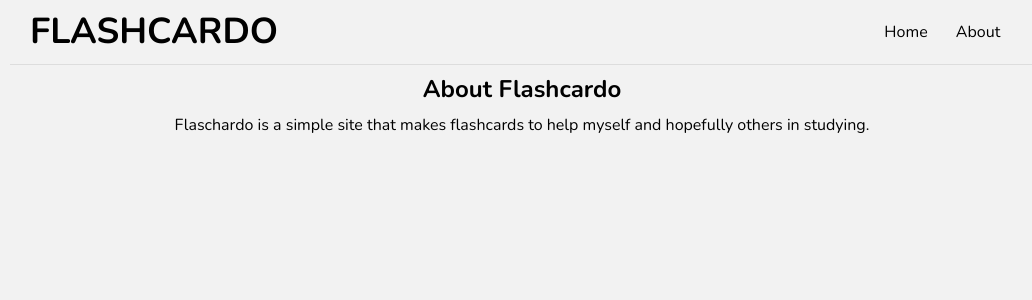
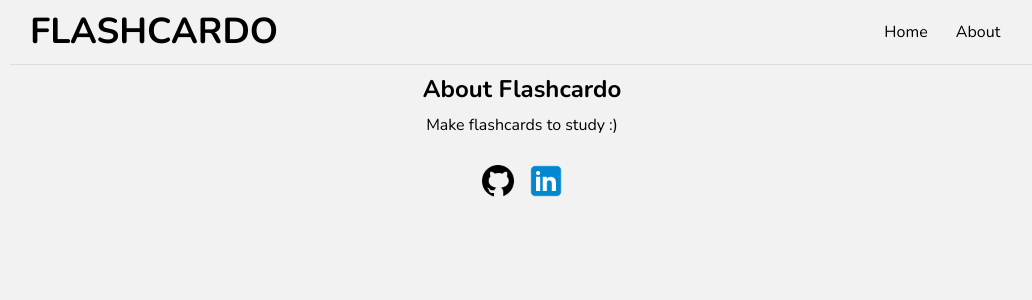
Before and after one commit to pokemau/flashcardo, a Next.js app: page /about in a window 1280 px wide. Shown: the top 300 px of the page, without its empty margins (118-1150 px from the left). Built offline with nearby package versions, Linux system fonts and the light colour scheme.

Commit message:
update about page and add link to github and linkedin

```diff
--- a/pages/about.js
+++ b/pages/about.js
@@ -1,4 +1,6 @@
 import Head from "next/head";
+import Image from "next/image";
+import Link from "next/link";
 
 const About = () => {
   return (
@@ -8,10 +10,29 @@ const About = () => {
       </Head>
       <div className="text-center w-[95vw] mx-auto">
         <h1 className="font-bold text-2xl mb-2 mt-2">About Flashcardo</h1>
-        <p>
-          Flaschardo is a simple site that makes flashcards to help myself and
-          hopefully others in studying.
-        </p>
+        <p>Make flashcards to study :)</p>
+
+        <div className="flex justify-center mt-6 space-x-2">
+          <Link href="https://github.com/pokemau" target="_blank">
+            <Image
+              src="/images/github-icon.png"
+              height={40}
+              width={40}
+              className="hover:scale-105"
+            />
+          </Link>
+
+          <Link
+            href="https://www.linkedin.com/in/mauricetaneca/"
+            target="_blank">
+            <Image
+              src="/images/linkedin-icon.png"
+              height={40}
+              width={40}
+              className="hover:scale-105"
+            />
+          </Link>
+        </div>
       </div>
     </>
   );
```
Also changed, not shown: public/images/github-icon.png (added), public/images/linkedin-icon.png (added).
